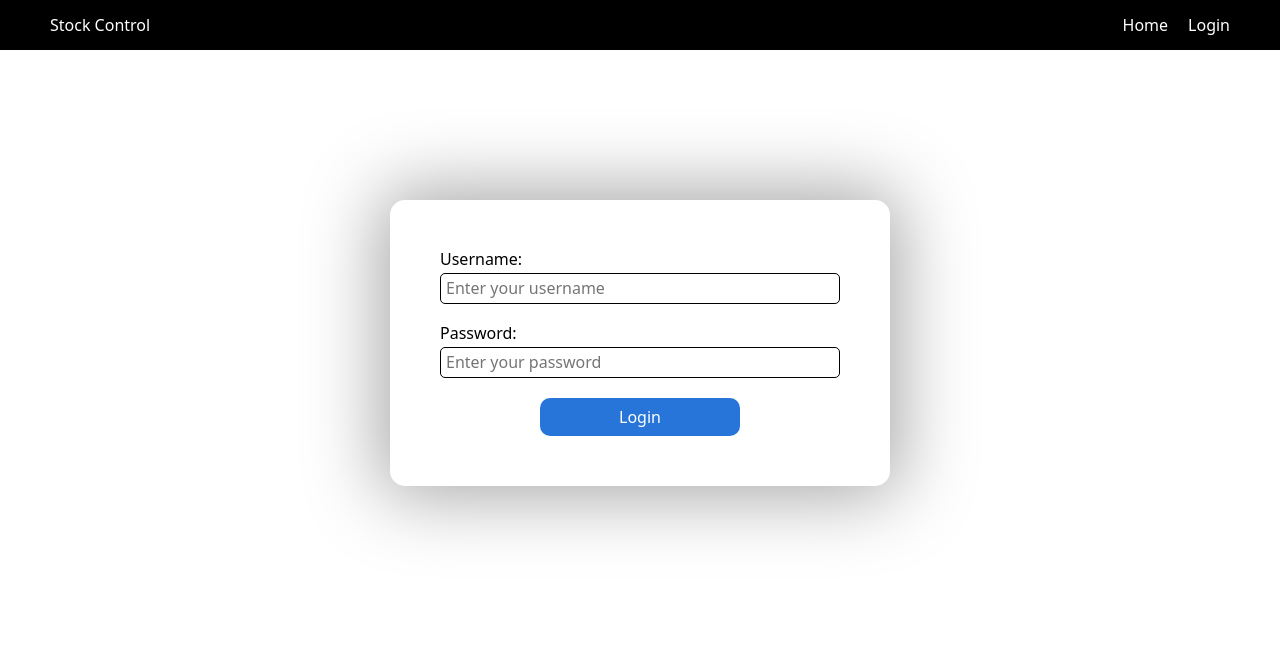
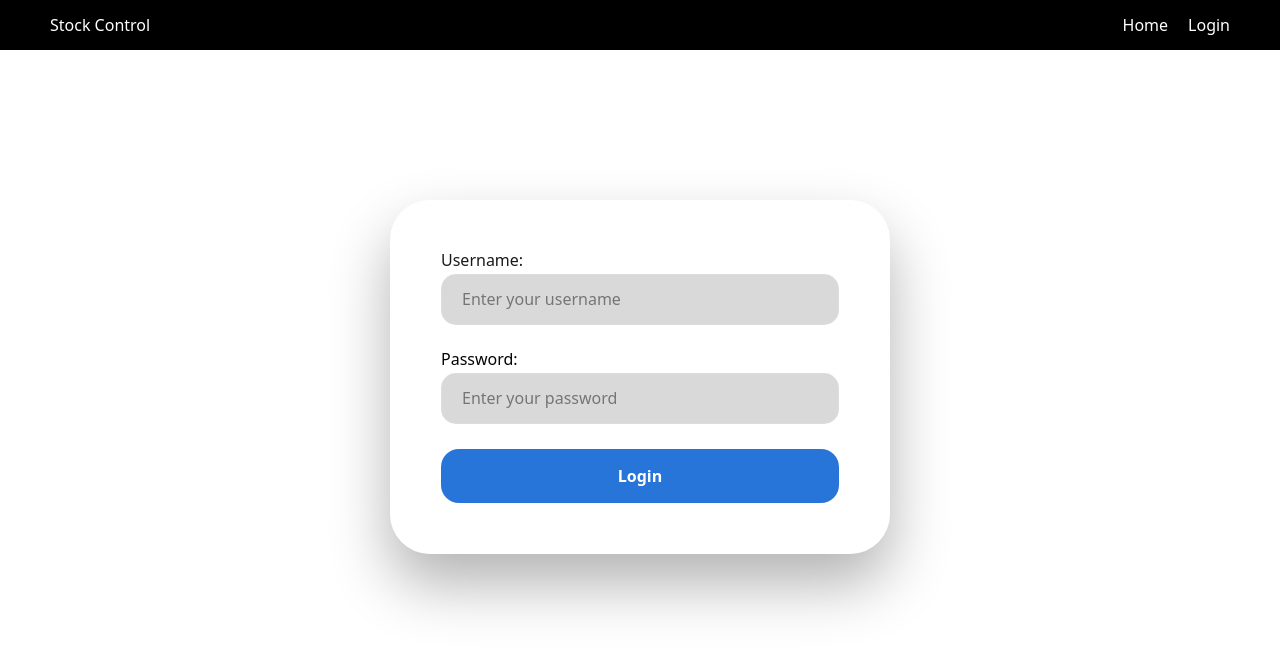
Before and after one commit to igorlyakh/storage_frontend, a React (Vite) app: page /login in a window 1280 px wide. Shown: the top 650 px of the page. Built offline with nearby package versions, Linux system fonts and the light colour scheme.

Commit message:
rework form styles

```diff
--- a/src/components/LoginForm/styles.module.scss
+++ b/src/components/LoginForm/styles.module.scss
@@ -3,14 +3,38 @@
 }
 
 .form {
+  position: relative;
   margin: 0 auto;
   display: flex;
   width: 500px;
   flex-direction: column;
-  gap: 20px;
+  gap: 25px;
   padding: 50px;
-  border-radius: 15px;
-  box-shadow: 0 0 75px 10px #a8a7a7;
+  border-radius: 40px;
+  overflow: hidden;
+  background-color: rgba(255, 255, 255, 0.05);
+  backdrop-filter: blur(40px) saturate(200%) brightness(120%);
+  -webkit-backdrop-filter: blur(40px) saturate(200%) brightness(120%);
+  border: 1px solid rgba(255, 255, 255, 0.2);
+  box-shadow:
+    0 30px 60px rgba(0, 0, 0, 0.3),
+    inset 0 0 20px rgba(255, 255, 255, 0.05);
+}
+
+
+.form::before {
+  content: "";
+  position: absolute;
+  top: 0;
+  left: 0;
+  right: 0;
+  height: 50%;
+  background: linear-gradient(
+    180deg,
+    rgba(255, 255, 255, 0.15) 0%,
+    rgba(255, 255, 255, 0) 100%
+  );
+  pointer-events: none;
 }
 
 .wrapper {
@@ -20,23 +44,28 @@
 }
 
 .input {
-  border-radius: 5px;
-  border: 1px solid #000000;
-  padding: 5px;
+  background: rgba(0, 0, 0, 0.15);
+  color: #000000;
+  border: 1px solid rgba(255, 255, 255, 0.1);
+  padding: 15px 20px;
+  border-radius: 15px;
+  outline: none;
+  backdrop-filter: blur(5px);
 }
 
 .btn {
   background-color: #2875da;
-  width: 200px;
-  margin: 0 auto;
   color: #ffffff;
+  font-weight: 600;
+  padding: 18px;
+  border-radius: 18px;
   border: none;
-  border-radius: 10px;
-  padding: 10px;
   cursor: pointer;
-  transition: 500ms background-color ease;
+  transition: all 0.3s ease;
 }
 
 .btn:hover {
   background-color: #4893f5;
+  box-shadow: 0 0 25px rgba(255, 255, 255, 0.4);
+  transform: scale(1.02);
 }
```
